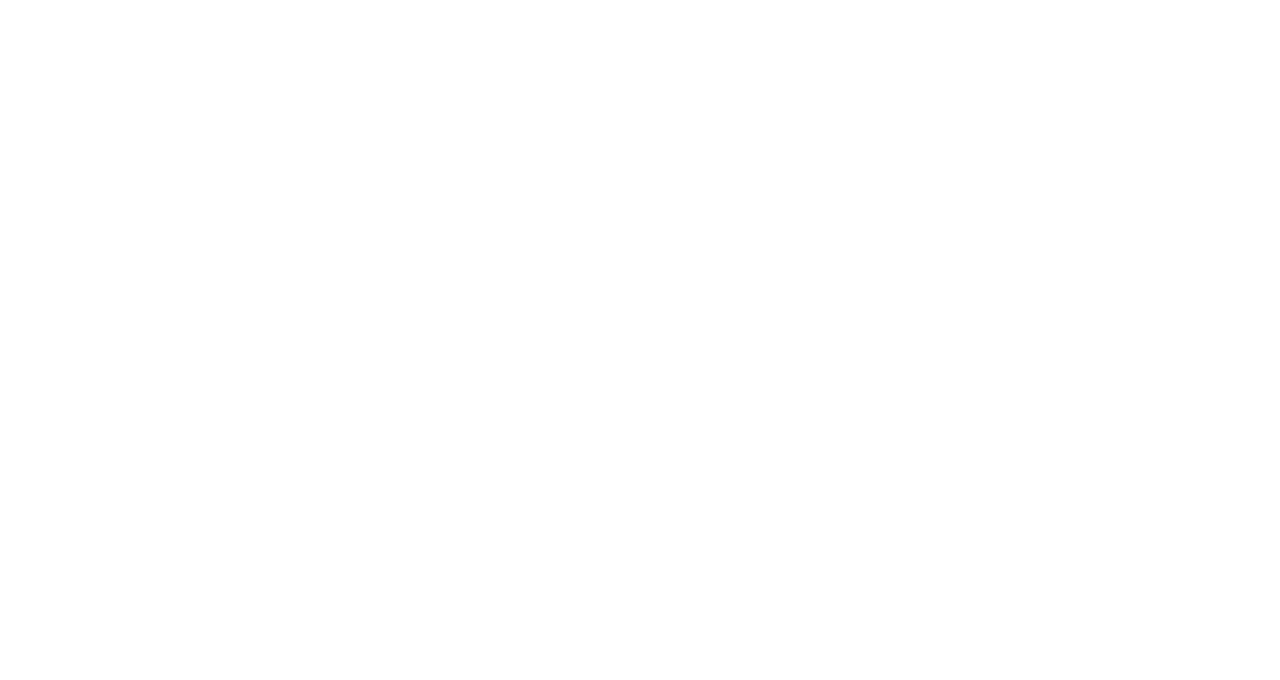
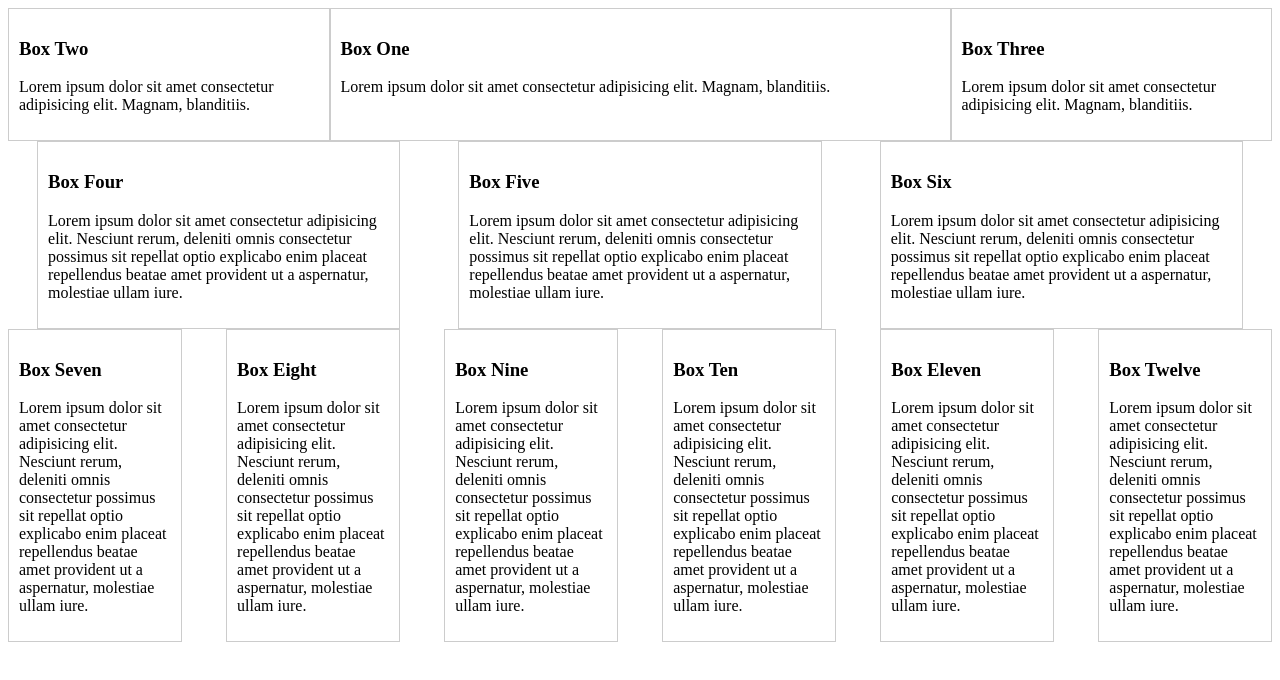
Before and after one commit to jpj90/css_flexbox, a plain HTML site: page index.html in a window 1280 px wide. Drawn offline with Linux system fonts and the light colour scheme.

Commit message:
completed video

```diff
--- a/index.html
+++ b/index.html
@@ -5,6 +5,61 @@
     <link rel="stylesheet" type="text/css" href="style.css" />
 </head>
 <body>
+    <div class="container-1">
+        <div class="box-1">
+            <h3>Box One</h3>
+            <p>Lorem ipsum dolor sit amet consectetur adipisicing elit. Magnam, blanditiis.</p>
+        </div>
+        <div class="box-2">
+            <h3>Box Two</h3>
+            <p>Lorem ipsum dolor sit amet consectetur adipisicing elit. Magnam, blanditiis.</p>
+        </div>
+        <div class="box-3">
+            <h3>Box Three</h3>
+            <p>Lorem ipsum dolor sit amet consectetur adipisicing elit. Magnam, blanditiis.</p>
+        </div>
+    </div>
 
+    <div class="container-2">
+        <div class="container-2-box">
+            <h3>Box Four</h3>
+            <p>Lorem ipsum dolor sit amet consectetur adipisicing elit. Nesciunt rerum, deleniti omnis consectetur possimus sit repellat optio explicabo enim placeat repellendus beatae amet provident ut a aspernatur, molestiae ullam iure.</p>
+        </div>
+        <div class="container-2-box">
+            <h3>Box Five</h3>
+            <p>Lorem ipsum dolor sit amet consectetur adipisicing elit. Nesciunt rerum, deleniti omnis consectetur possimus sit repellat optio explicabo enim placeat repellendus beatae amet provident ut a aspernatur, molestiae ullam iure.</p>
+        </div>
+        <div class="container-2-box">
+            <h3>Box Six</h3>
+            <p>Lorem ipsum dolor sit amet consectetur adipisicing elit. Nesciunt rerum, deleniti omnis consectetur possimus sit repellat optio explicabo enim placeat repellendus beatae amet provident ut a aspernatur, molestiae ullam iure.</p>
+        </div>
+    </div>
+
+    <div class="container-3">
+        <div class="container-3-box">
+            <h3>Box Seven</h3>
+            <p>Lorem ipsum dolor sit amet consectetur adipisicing elit. Nesciunt rerum, deleniti omnis consectetur possimus sit repellat optio explicabo enim placeat repellendus beatae amet provident ut a aspernatur, molestiae ullam iure.</p>
+        </div>
+        <div class="container-3-box">
+            <h3>Box Eight</h3>
+            <p>Lorem ipsum dolor sit amet consectetur adipisicing elit. Nesciunt rerum, deleniti omnis consectetur possimus sit repellat optio explicabo enim placeat repellendus beatae amet provident ut a aspernatur, molestiae ullam iure.</p>
+        </div>
+        <div class="container-3-box">
+            <h3>Box Nine</h3>
+            <p>Lorem ipsum dolor sit amet consectetur adipisicing elit. Nesciunt rerum, deleniti omnis consectetur possimus sit repellat optio explicabo enim placeat repellendus beatae amet provident ut a aspernatur, molestiae ullam iure.</p>
+        </div>
+        <div class="container-3-box">
+            <h3>Box Ten</h3>
+            <p>Lorem ipsum dolor sit amet consectetur adipisicing elit. Nesciunt rerum, deleniti omnis consectetur possimus sit repellat optio explicabo enim placeat repellendus beatae amet provident ut a aspernatur, molestiae ullam iure.</p>
+        </div>
+        <div class="container-3-box">
+            <h3>Box Eleven</h3>
+            <p>Lorem ipsum dolor sit amet consectetur adipisicing elit. Nesciunt rerum, deleniti omnis consectetur possimus sit repellat optio explicabo enim placeat repellendus beatae amet provident ut a aspernatur, molestiae ullam iure.</p>
+        </div>
+        <div class="container-3-box">
+            <h3>Box Twelve</h3>
+            <p>Lorem ipsum dolor sit amet consectetur adipisicing elit. Nesciunt rerum, deleniti omnis consectetur possimus sit repellat optio explicabo enim placeat repellendus beatae amet provident ut a aspernatur, molestiae ullam iure.</p>
+        </div>
+    </div>
 </body>
 </html>
--- a/style.css
+++ b/style.css
@@ -0,0 +1,64 @@
+@media(min-width: 768px) {
+    .container-1 {
+        /* this line below will pull each div into the same row. takes care of everything,
+        so no floats or widths required */
+        display: flex;
+        /* the line below will disable all divs being the same height, instead wrapping
+        around the content, starting from the top */
+        align-items: flex-start;
+        /* this does the same, but then from the bottom  */
+        align-items: flex-end;
+        align-items: center;
+        /* this is the default, not required: */
+        align-items: stretch;
+        /*  this line below would change the distribution to vertical instead of the
+            default row (horizontal)
+        flex-direction: column;
+            */
+    }
+
+    .container-2 {
+        display: flex;
+        /* this gives every item an even distribution, with white-space */
+        justify-content: space-between;
+        /* add some margin on ALL sides: */
+        justify-content: space-around;
+    }
+}
+
+.container-3 {
+    display: flex;
+    flex-wrap: wrap;
+    justify-content: space-between;
+}
+
+.container-1 div, .container-2 div, .container-3 div {
+    border: 1px #ccc solid;
+    padding: 10px;
+}
+
+.box-1 {
+    /* this determines width */
+    flex: 2;
+    /* this allows you to re-order the elements without touchting the template */
+    order: 2;
+}
+
+.box-2 {
+    flex: 1;
+    order: 1;
+}
+
+.box-3 {
+    flex: 1;
+    order: 3;
+}
+
+.container-2-box {
+    /* this is the flexbox width property */
+    flex-basis: 27%
+}
+
+.container-3-box {
+    flex-basis: 12%
+}
```
Also changed, not shown: README.txt (added).
